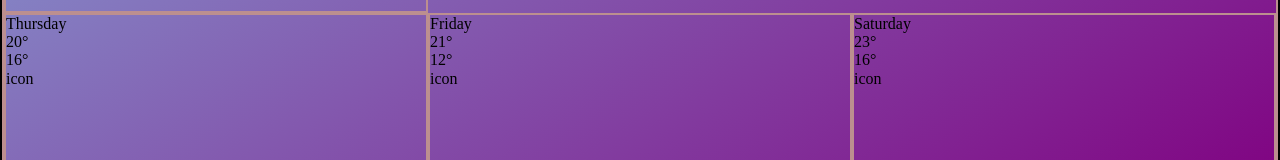
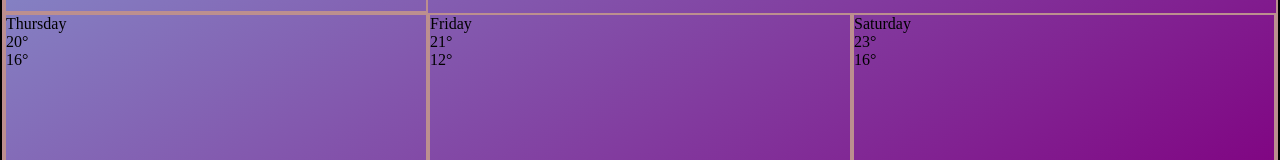
Before and after one commit to nufc-hub/weather-app, a website with bundled scripts: page src/index.html in a window 1280 px wide. Shown: the part 599-759 px from the top of the page. Built offline with nearby package versions, Linux system fonts and the light colour scheme.

Commit message:
Set weather icon elements to img elements

```diff
--- a/src/index.html
+++ b/src/index.html
@@ -74,19 +74,19 @@
           <div class="forecast-day" id="first-forecast-day">Thursday</div>
           <div class="forecast-high" id="first-forecast-high">20°</div>
           <div class="forecast-low" id="first-forecast-low">16°</div>
-          <div class="forecast-icon" id="first-forecast-icon">icon</div>
+          <img src="" class="forecast-icon" id="first-forecast-icon" />
         </div>
         <div class="forecast-two">
           <div class="forecast-day" id="second-forecast-day">Friday</div>
           <div class="forecast-high" id="second-forecast-high">21°</div>
           <div class="forecast-low" id="second-forecast-low">12°</div>
-          <div class="forecast-icon" id="second-forecast-icon">icon</div>
+          <img src="" class="forecast-icon" id="second-forecast-icon" />
         </div>
         <div class="forecast-three">
           <div class="forecast-day" id="third-forecast-day">Saturday</div>
           <div class="forecast-high" id="third-forecast-high">23°</div>
           <div class="forecast-low" id="third-forecast-low">16°</div>
-          <div class="forecast-icon" id="third-forecast-icon">icon</div>
+          <img src="" class="forecast-icon" id="third-forecast-icon" />
         </div>
       </div>
     </div>
```
